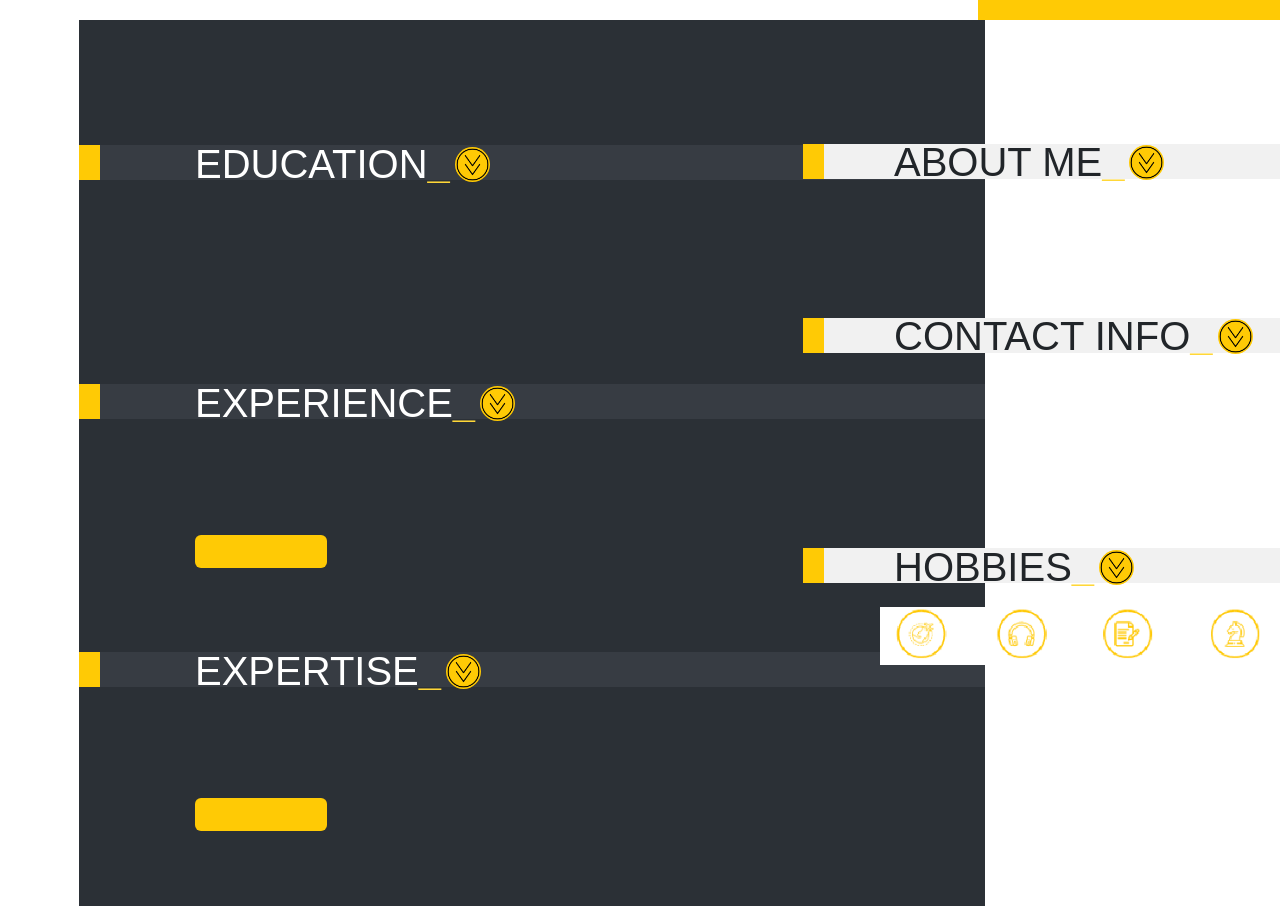
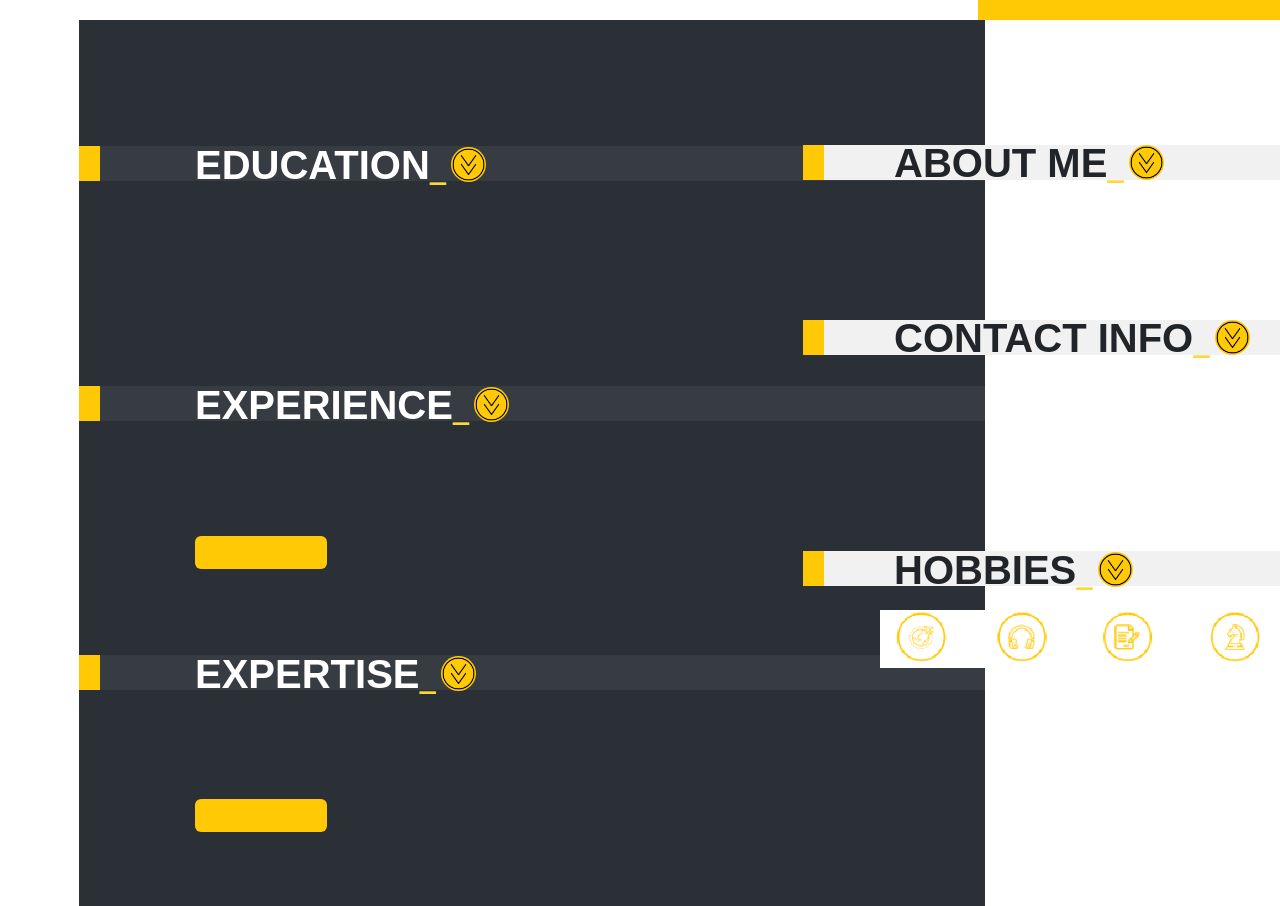
Before and after one commit to MarianaKlochnyk/pm-23-10, a website: page app/index.html in a window 1280 px wide. Shown: the part 580-1486 px from the top of the page. Drawn offline with nearby package versions, Linux system fonts and the light colour scheme; files that its build step writes are made by us from their sources.

Commit message:
Change files

```diff
--- a/app/index.html
+++ b/app/index.html
@@ -31,7 +31,7 @@
         <div class = "mal2"></div>
         <div class = "education">
           <div class="ed">
-            <h1>EDUCATION<span class="_1">_</span></h1>
+            <h1><span class="educ">EDUCATION</span><span class="_1">_</span></h1>
             <img id="toggleButton1" src="img/down-chevron.png" class="d-c1">
           </div>
 
@@ -51,7 +51,7 @@
 
         <div class = "experience">
           <div class="ex">
-            <h1>EXPERIENCE<span class ="_2">_</span></h1>
+            <h1><span class="experie">EXPERIENCE</span><span class ="_2">_</span></h1>
             <img id="toggleButton2" src="img/down-chevron.png" class="d-c2">
           </div>
           <div class="mal7"></div>
@@ -88,7 +88,7 @@
 
         <div class = "expertise">
           <div class="expert">
-            <h1>EXPERTISE<span class ="_3">_</span></h1>
+            <h1><span class="expe">EXPERTISE</span><span class ="_3">_</span></h1>
             <img id="toggleButton3" src="img/down-chevron.png" class="d-c3">
           </div>
           <div class = "mal9"></div>
@@ -135,7 +135,7 @@
       <div class="col2_2">
         <div class = "about_me">
           <div class="ab">
-            <h1>ABOUT ME<span class ="_4">_</span></h1>
+            <h1><span class="about">ABOUT ME</span><span class ="_4">_</span></h1>
             <img id="toggleButton4" src="img/down-chevron.png" class="d-c4">
           </div>
           <div class="about_me_content">
@@ -147,7 +147,7 @@
 
         <div class = "contact_info">
             <div  class="con">
-              <h1>CONTACT INFO<span class ="_5">_</span></h1>
+              <h1><span class="contact">CONTACT INFO</span><span class ="_5">_</span></h1>
               <img id="toggleButton5" src="img/down-chevron.png" class="d-c5">
             </div>
           <div class="contact_info_content">
@@ -164,7 +164,7 @@
 
         <div class = "hobbies">
           <div class="hobi">
-            <h1>HOBBIES<span class ="_6">_</span></h1>
+            <h1><span class ="hob">HOBBIES</span><span class ="_6">_</span></h1>
             <img id="toggleButton6" src="img/down-chevron.png" class="d-c6">
           </div>
           <div class = "mal15"></div>
--- a/app/scss/style.scss
+++ b/app/scss/style.scss
@@ -117,12 +117,14 @@ body{
 .education_right{
   padding-left: 128px;
 }
+.educ{
+  font-size: 40px;
+  font-family: sans-serif;
+  font-weight: 550;
+}
 .ed{
   display: flex;
   flex-direction: row;
-  font-size: 40px;
-  font-family: sans-serif;
-  font-weight: 550;
 }
 .d-c1{
   height: 35px;
@@ -141,6 +143,7 @@ body{
 .en1,.en2{
   font-size: 22px;
   font-family: sans-serif;
+  font-weight: 450px;
 }
 .na1,.na2{
   font-family: monospace;
@@ -174,12 +177,14 @@ body{
   border-radius: 50%;
   cursor: pointer;
 }
+.experie{
+  font-size: 40px;
+  font-family: sans-serif;
+  font-weight: 550;
+}
 .ex{
   display: flex;
   flex-direction: row;
-  font-size: 40px;
-  font-family: sans-serif;
-  font-weight: 550;
 }
 .experience_content1{
   display: flex;
@@ -247,12 +252,14 @@ body{
   border-radius: 50%;
   cursor: pointer;
 }
+.expe{
+  font-size: 40px;
+  font-family: sans-serif;
+  font-weight: 550;
+}
 .expert{
   display: flex;
   flex-direction: row;
-  font-size: 40px;
-  font-family: sans-serif;
-  font-weight: 550;
 }
 .el{
   font-family: monospace;
@@ -298,6 +305,11 @@ body{
 .about_me_content,.contact_info_content{
   padding-top: 30px;
 }
+.about{
+  font-size: 40px;
+  font-family: sans-serif;
+  font-weight: 550;
+}
 .d-c4{
   height: 35px;
   width: auto;
@@ -312,9 +324,6 @@ body{
 .ab{
   display: flex;
   flex-direction: row;
-  font-size: 40px;
-  font-family: sans-serif;
-  font-weight: 550;
 }
 .lor{
   font-family: monospace;
@@ -324,6 +333,11 @@ body{
 .contact_info{
   padding-top: 88px;
   padding-left: 77px;
+}
+.contact{
+  font-size: 40px;
+  font-family: sans-serif;
+  font-weight: 550;
 }
 .d-c5{
   height: 35px;
@@ -339,9 +353,6 @@ body{
 .con{
   display: flex;
   flex-direction: row;
-  font-size: 40px;
-  font-family: sans-serif;
-  font-weight: 550;
 }
 .phone,.email,.area{
   font-size: 25px;
@@ -376,6 +387,8 @@ body{
 .hobi{
   display: flex;
   flex-direction: row;
+}
+.hob{
   font-size: 40px;
   font-family: sans-serif;
   font-weight: 550;
```
Also changed, not shown: dist/css/style.min.css, dist/index.html.
